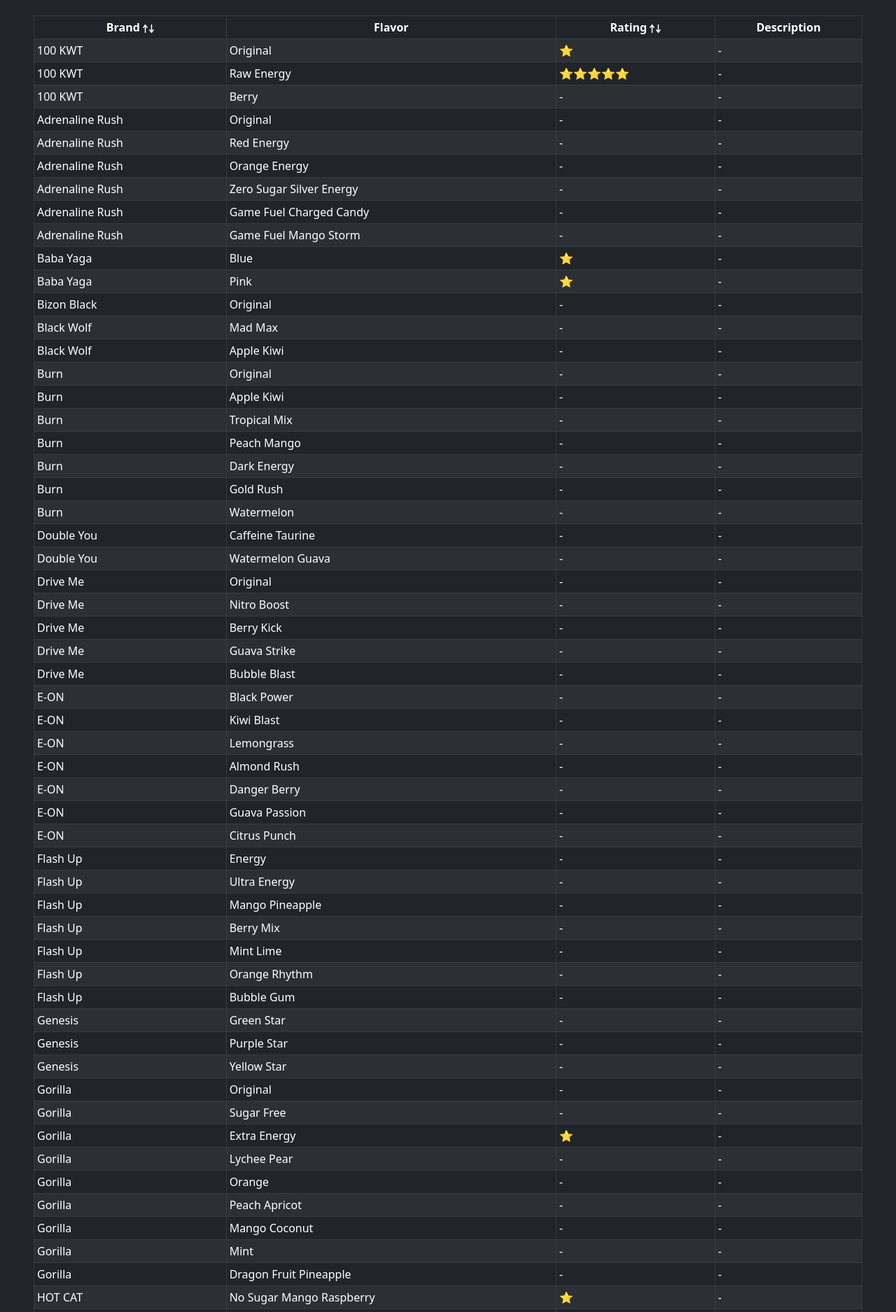
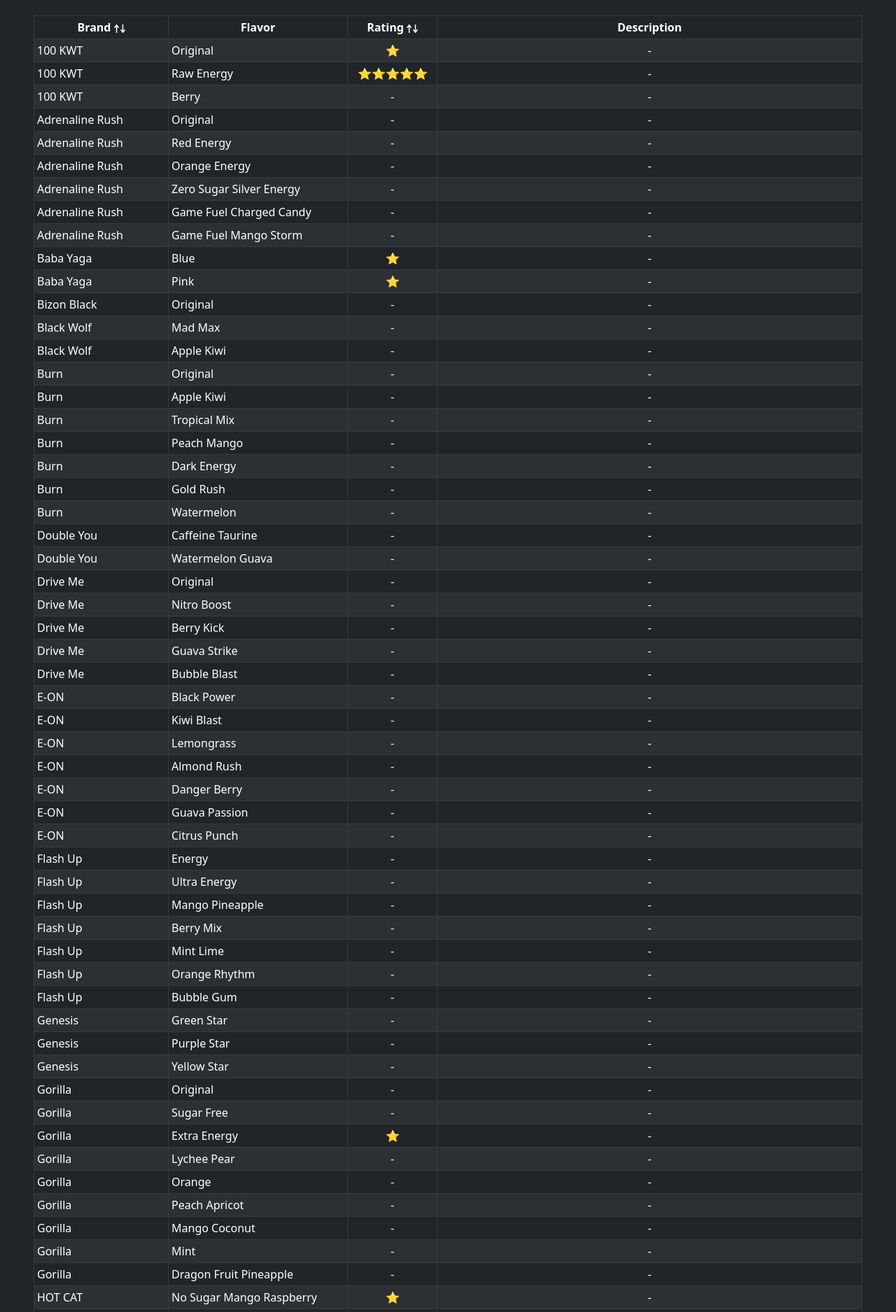
Before and after one commit to JustKappaMan/Energy-Drinks, a Flask app: page / in a window 1280 px wide. Shown: the part 74-1949 px from the top of the page at 70% size. Run offline with Flask 3, Linux system fonts and the light colour scheme; data comes from the database, SQL or seed files in the repository; some libraries are stand-ins or nearby versions.

Commit message:
Make table look good

```diff
--- a/static/css/style.css
+++ b/static/css/style.css
@@ -1,4 +1,23 @@
-.clickable {
+table {
+    table-layout: fixed;
+}
+
+#brand-col {
+    width: 12em;
+    min-width: 12em;
+    user-select: none;
+    cursor: pointer;
+}
+
+#flavor-col {
+    width: 16em;
+    min-width: 16em;
+}
+
+#rating-col {
+    width: 8em;
+    min-width: 8em;
+    max-width: 8em;
     user-select: none;
     cursor: pointer;
 }
--- a/templates/index.html
+++ b/templates/index.html
@@ -25,9 +25,9 @@
     <table class="table table-sm table-responsive table-dark table-striped table-bordered table-hover">
         <thead class="text-center">
         <tr>
-            <th class="clickable" title="Sort by Brand">Brand<img src="{{ url_for('static', filename='img/sort-icon.svg') }}" alt="Sort icon" class="sort-icon"></th>
-            <th>Flavor</th>
-            <th class="clickable" title="Sort by Rating">Rating<img src="{{ url_for('static', filename='img/sort-icon.svg') }}" alt="Sort icon" class="sort-icon"></th>
+            <th id="brand-col" title="Sort by Brand">Brand<img src="{{ url_for('static', filename='img/sort-icon.svg') }}" alt="Sort icon" class="sort-icon"></th>
+            <th id="flavor-col">Flavor</th>
+            <th id="rating-col" title="Sort by Rating">Rating<img src="{{ url_for('static', filename='img/sort-icon.svg') }}" alt="Sort icon" class="sort-icon"></th>
             <th>Description</th>
         </tr>
         </thead>
@@ -42,13 +42,13 @@
 
                 {# Rating #}
                 {% if row[2] %}
-                    <td data-rating="{{ row[2] }}">{{ "⭐" * row[2] }}</td>
+                    <td class="text-center" data-rating="{{ row[2] }}">{{ "⭐" * row[2] }}</td>
                 {% else %}
-                    <td data-rating="0">-</td>
+                    <td class="text-center" data-rating="0">-</td>
                 {% endif %}
 
                 {# Description #}
-                <td>{{ row[3] or '-' }}</td>
+                <td class="text-center">{{ row[3] or '-' }}</td>
             </tr>
         {% endfor %}
         </tbody>
```
